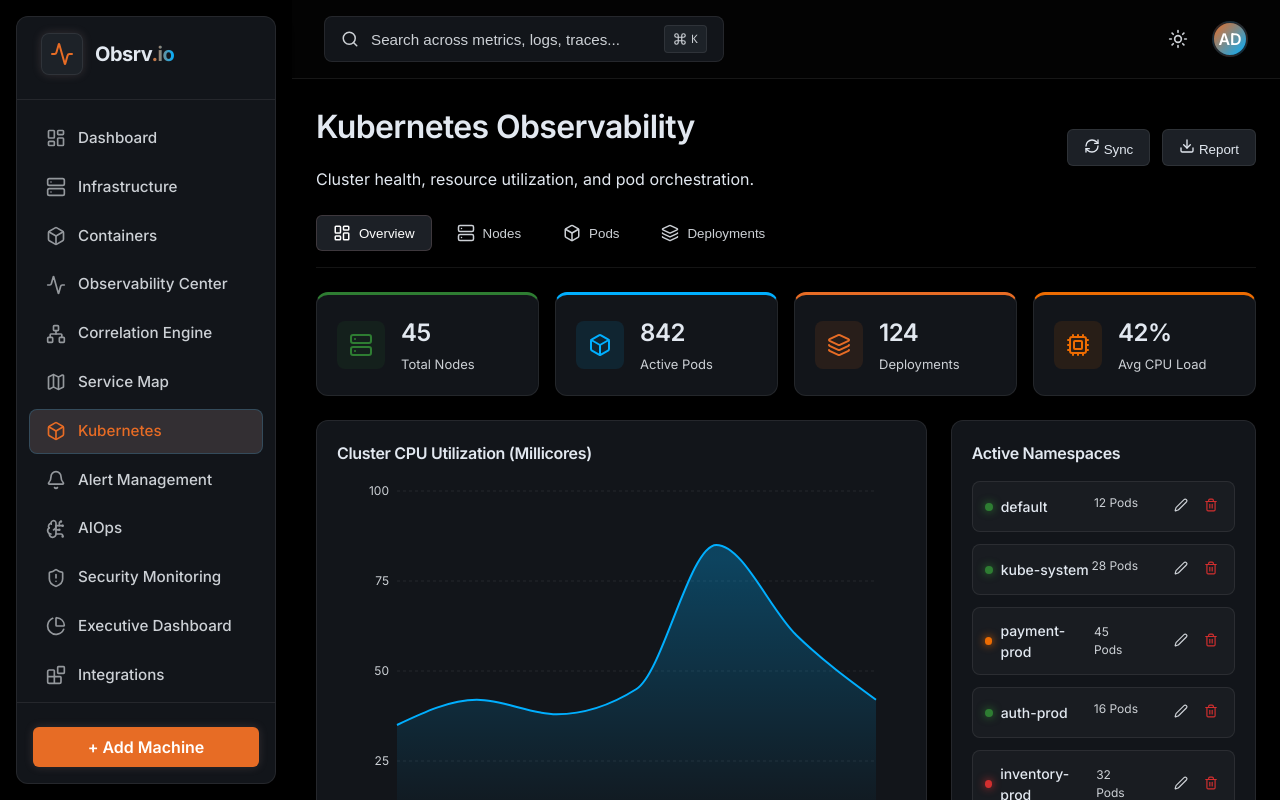
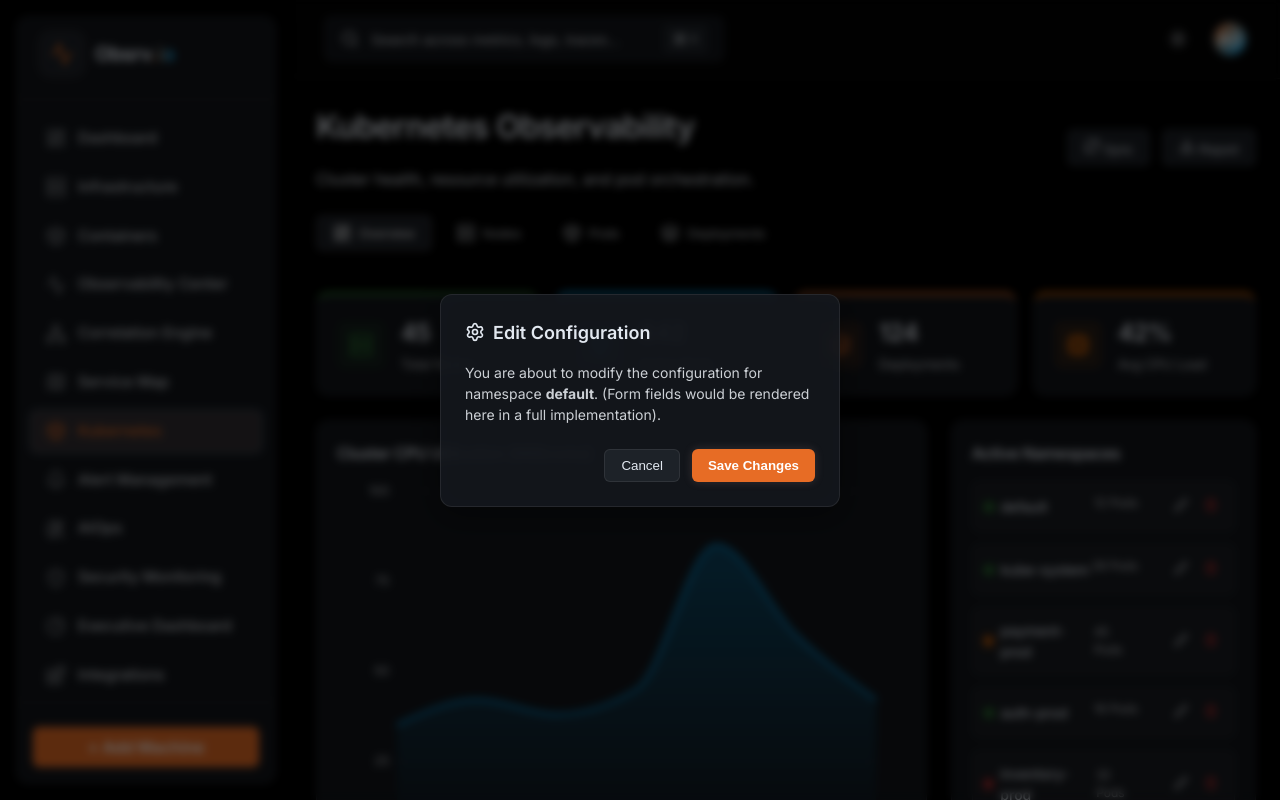
Before and after one commit to JSourabh/observability-stack, a React app in the folder frontend/: page /kubernetes in a window 1280 px wide. Both pictures are taken after a click on the button 1181 px from the left and 506 px from the top of the page. Built offline with nearby package versions, Linux system fonts and the light colour scheme; the HTML template or start-up script is replaced by a standard one.

Commit message:
updating the feature in k8s #23

```diff
--- a/frontend/src/pages/Kubernetes.css
+++ b/frontend/src/pages/Kubernetes.css
@@ -249,3 +249,68 @@
   color: var(--status-critical);
   border: 1px solid rgba(211, 47, 47, 0.3);
 }
+
+/* Modal Styles */
+.k8s-modal-overlay {
+  position: fixed;
+  top: 0;
+  left: 0;
+  right: 0;
+  bottom: 0;
+  background: rgba(0, 0, 0, 0.6);
+  backdrop-filter: blur(4px);
+  display: flex;
+  justify-content: center;
+  align-items: center;
+  z-index: 1000;
+}
+
+.k8s-modal {
+  width: 400px;
+  background: var(--surface-1);
+  border: 1px solid var(--border-color);
+  border-radius: 12px;
+  padding: 24px;
+  box-shadow: 0 8px 32px rgba(0, 0, 0, 0.4);
+}
+
+.k8s-modal-header {
+  font-size: 18px;
+  font-weight: 600;
+  margin-bottom: 16px;
+  display: flex;
+  align-items: center;
+  gap: 8px;
+}
+
+.k8s-modal-header.delete {
+  color: var(--status-critical);
+}
+
+.k8s-modal-body {
+  margin-bottom: 24px;
+  color: var(--text-muted);
+  font-size: 14px;
+  line-height: 1.5;
+}
+
+.k8s-modal-actions {
+  display: flex;
+  justify-content: flex-end;
+  gap: 12px;
+}
+
+.k8s-modal-actions .btn-danger {
+  background: var(--status-critical);
+  color: #fff;
+  border: none;
+  padding: 8px 16px;
+  border-radius: 6px;
+  font-weight: 500;
+  cursor: pointer;
+  transition: all var(--transition-fast);
+}
+
+.k8s-modal-actions .btn-danger:hover {
+  background: #b71c1c;
+}
--- a/frontend/src/pages/Kubernetes.jsx
+++ b/frontend/src/pages/Kubernetes.jsx
@@ -1,5 +1,5 @@
 import React, { useState } from 'react';
-import { Box, Server, Layers, Cpu, Download, RefreshCw, LayoutDashboard, Edit2, Trash2 } from 'lucide-react';
+import { Box, Server, Layers, Cpu, Download, RefreshCw, LayoutDashboard, Edit2, Trash2, AlertTriangle, Settings } from 'lucide-react';
 import { AreaChart, Area, XAxis, YAxis, CartesianGrid, Tooltip, ResponsiveContainer } from 'recharts';
 import './Kubernetes.css';
 
@@ -51,6 +51,15 @@ const DEPLOYMENTS_DATA = [
 
 export default function Kubernetes() {
   const [activeTab, setActiveTab] = useState('overview');
+  const [modalConfig, setModalConfig] = useState({ isOpen: false, type: '', item: null, title: '' });
+
+  const openModal = (type, item, title) => {
+    setModalConfig({ isOpen: true, type, item, title });
+  };
+
+  const closeModal = () => {
+    setModalConfig({ isOpen: false, type: '', item: null, title: '' });
+  };
 
   return (
     <div className="k8s-page">
@@ -133,8 +142,8 @@ export default function Kubernetes() {
                     <div className="ns-stats">
                       <span>{ns.pods} Pods</span>
                       <div className="action-buttons" style={{ display: 'flex', gap: '8px', marginLeft: '16px' }}>
-                        <button className="icon-btn text-muted hover:text-main" onClick={() => alert('Edit ' + ns.name)}><Edit2 size={14} /></button>
-                        <button className="icon-btn text-critical" onClick={() => alert('Delete ' + ns.name)}><Trash2 size={14} /></button>
+                        <button className="icon-btn text-muted hover:text-main" onClick={() => openModal('edit', ns.name, 'Namespace')}><Edit2 size={14} /></button>
+                        <button className="icon-btn text-critical" onClick={() => openModal('delete', ns.name, 'Namespace')}><Trash2 size={14} /></button>
                       </div>
                     </div>
                   </div>
@@ -175,8 +184,8 @@ export default function Kubernetes() {
                     <td className="text-muted">{node.age}</td>
                     <td>
                       <div className="action-buttons" style={{ display: 'flex', gap: '8px' }}>
-                        <button className="icon-btn text-muted hover:text-main" onClick={() => alert('Edit ' + node.name)}><Edit2 size={16} /></button>
-                        <button className="icon-btn text-critical" onClick={() => alert('Delete ' + node.name)}><Trash2 size={16} /></button>
+                        <button className="icon-btn text-muted hover:text-main" onClick={() => openModal('edit', node.name, 'Node')}><Edit2 size={16} /></button>
+                        <button className="icon-btn text-critical" onClick={() => openModal('delete', node.name, 'Node')}><Trash2 size={16} /></button>
                       </div>
                     </td>
                   </tr>
@@ -217,8 +226,8 @@ export default function Kubernetes() {
                     <td className="text-muted">{pod.age}</td>
                     <td>
                       <div className="action-buttons" style={{ display: 'flex', gap: '8px' }}>
-                        <button className="icon-btn text-muted hover:text-main" onClick={() => alert('Edit ' + pod.name)}><Edit2 size={16} /></button>
-                        <button className="icon-btn text-critical" onClick={() => alert('Delete ' + pod.name)}><Trash2 size={16} /></button>
+                        <button className="icon-btn text-muted hover:text-main" onClick={() => openModal('edit', pod.name, 'Pod')}><Edit2 size={16} /></button>
+                        <button className="icon-btn text-critical" onClick={() => openModal('delete', pod.name, 'Pod')}><Trash2 size={16} /></button>
                       </div>
                     </td>
                   </tr>
@@ -261,8 +270,8 @@ export default function Kubernetes() {
                     <td className="text-muted">{dep.age}</td>
                     <td>
                       <div className="action-buttons" style={{ display: 'flex', gap: '8px' }}>
-                        <button className="icon-btn text-muted hover:text-main" onClick={() => alert('Edit ' + dep.name)}><Edit2 size={16} /></button>
-                        <button className="icon-btn text-critical" onClick={() => alert('Delete ' + dep.name)}><Trash2 size={16} /></button>
+                        <button className="icon-btn text-muted hover:text-main" onClick={() => openModal('edit', dep.name, 'Deployment')}><Edit2 size={16} /></button>
+                        <button className="icon-btn text-critical" onClick={() => openModal('delete', dep.name, 'Deployment')}><Trash2 size={16} /></button>
                       </div>
                     </td>
                   </tr>
@@ -273,6 +282,35 @@ export default function Kubernetes() {
         </div>
       )}
 
+      {/* Modal Overlay */}
+      {modalConfig.isOpen && (
+        <div className="k8s-modal-overlay" onClick={closeModal}>
+          <div className="k8s-modal glass-panel" onClick={(e) => e.stopPropagation()}>
+            <div className={`k8s-modal-header ${modalConfig.type === 'delete' ? 'delete' : ''}`}>
+              {modalConfig.type === 'delete' ? <AlertTriangle size={20} /> : <Settings size={20} />}
+              {modalConfig.type === 'delete' ? 'Confirm Deletion' : 'Edit Configuration'}
+            </div>
+
+            <div className="k8s-modal-body">
+              {modalConfig.type === 'delete' ? (
+                <p>Are you sure you want to delete the {modalConfig.title.toLowerCase()} <strong>{modalConfig.item}</strong>? This action cannot be undone and may cause service disruption.</p>
+              ) : (
+                <p>You are about to modify the configuration for {modalConfig.title.toLowerCase()} <strong>{modalConfig.item}</strong>. (Form fields would be rendered here in a full implementation).</p>
+              )}
+            </div>
+
+            <div className="k8s-modal-actions">
+              <button className="btn-secondary" onClick={closeModal}>Cancel</button>
+              {modalConfig.type === 'delete' ? (
+                <button className="btn-danger" onClick={closeModal}>Delete</button>
+              ) : (
+                <button className="btn-primary" onClick={closeModal}>Save Changes</button>
+              )}
+            </div>
+          </div>
+        </div>
+      )}
+
     </div>
   );
 }
```
